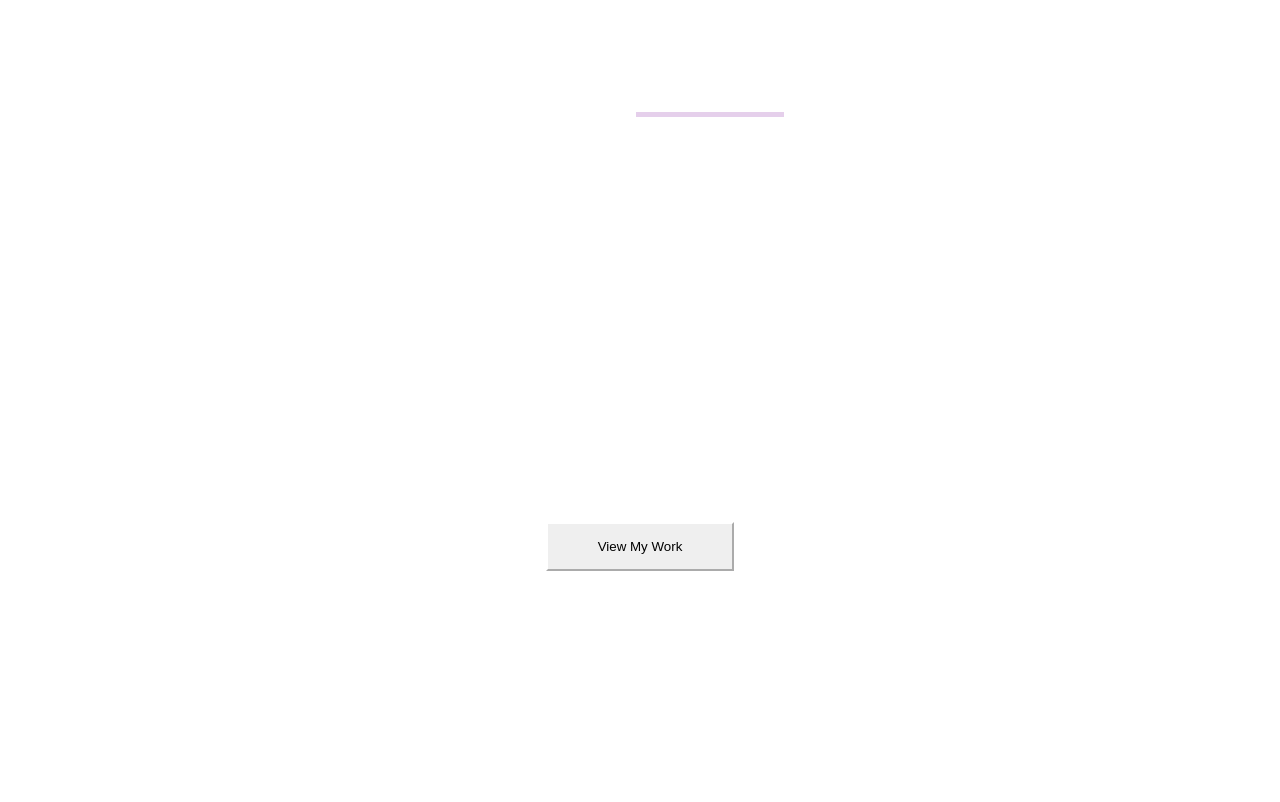
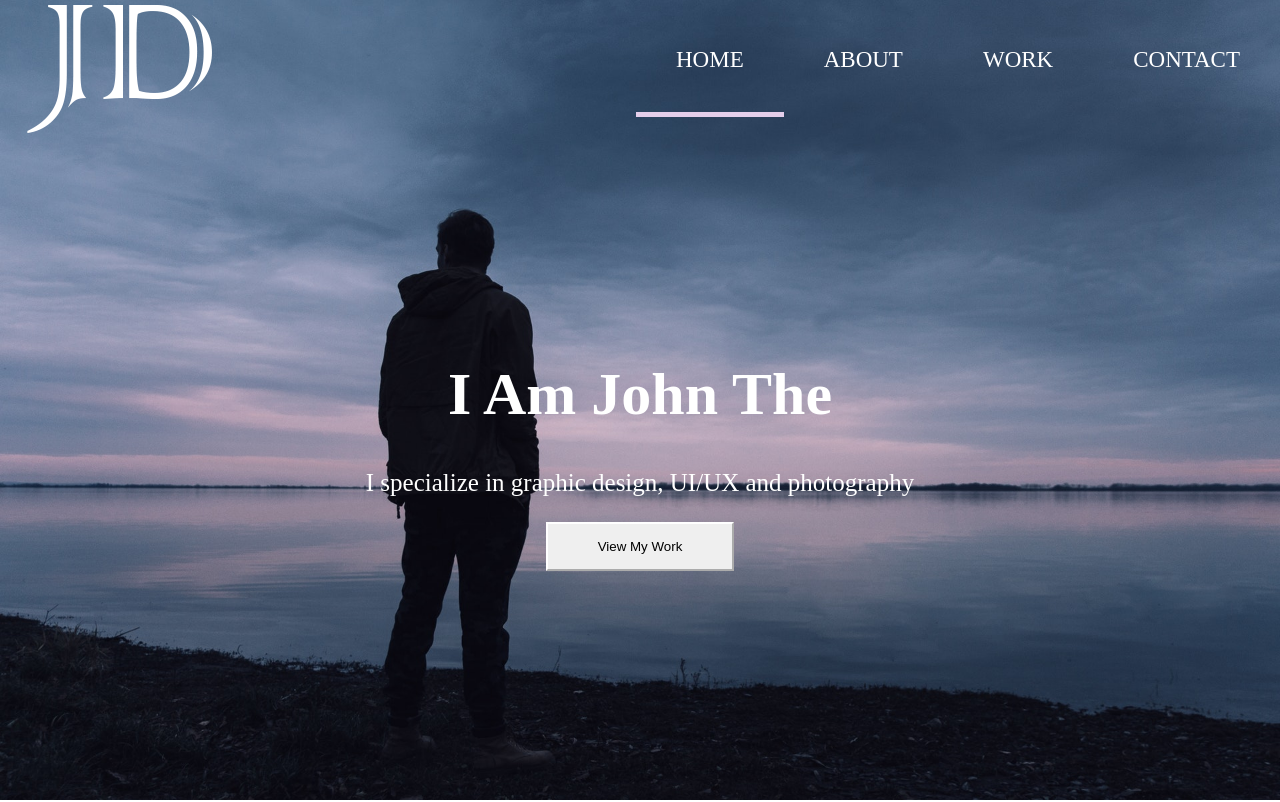
Before and after one commit to herqlix/web, a plain HTML site: page index.html in a window 1280 px wide. Shown: the top 802 px of the page. Drawn offline with nearby package versions, Linux system fonts and the light colour scheme; files that its build step writes are made by us from their sources.

Commit message:
Update style.scss

```diff
--- a/style.scss
+++ b/style.scss
@@ -5,7 +5,7 @@ body {
 
 .main {
     height: 100vh;
-    background: url('showcase.jpg') center center/cover;
+    background: url('img/showcase.jpg') center center/cover;
 
     header {
         display: flex;
```
